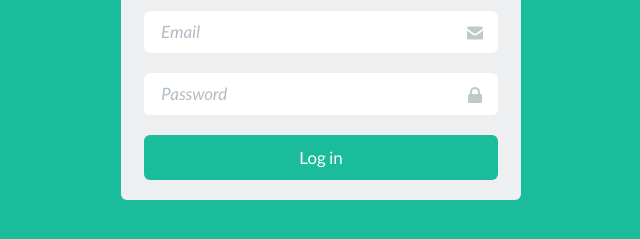
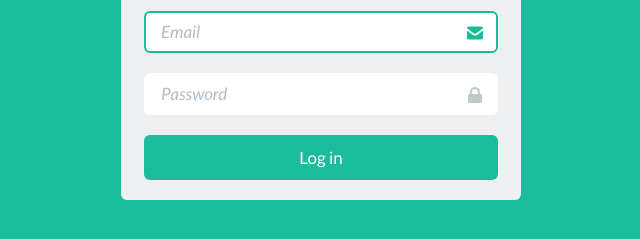
Before and after one commit to di/daywrite-node, a website: page app/views/login.html in a window 1280 px wide. Shown: the part 299-538 px from the top of the page, without its empty margins (319-959 px from the left). Drawn offline with nearby package versions, Linux system fonts and the light colour scheme; files that its build step writes are made by us from their sources; files whose address does not match are found by name.

Commit message:
Autofocus

```diff
--- a/app/views/login.html
+++ b/app/views/login.html
@@ -13,7 +13,7 @@
             </div>
 
             <div class="form-group">
-              <input type="text" class="form-control login-field" value="" placeholder="Email" id="login-name" name="email" />
+              <input type="text" class="form-control login-field" value="" placeholder="Email" id="login-name" name="email" autofocus/>
               <label class="login-field-icon fui-mail" for="login-name"></label>
             </div>
 
```
